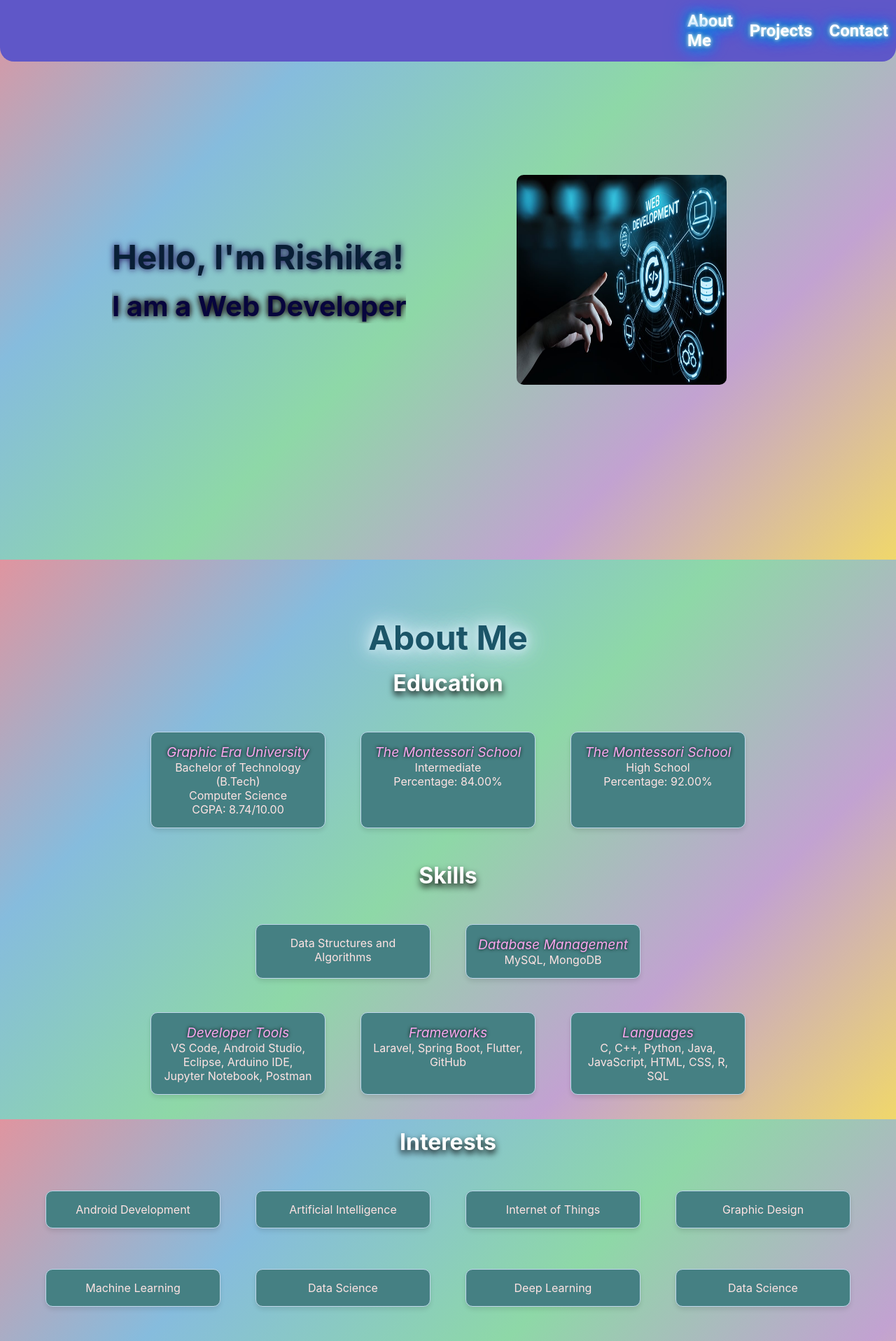
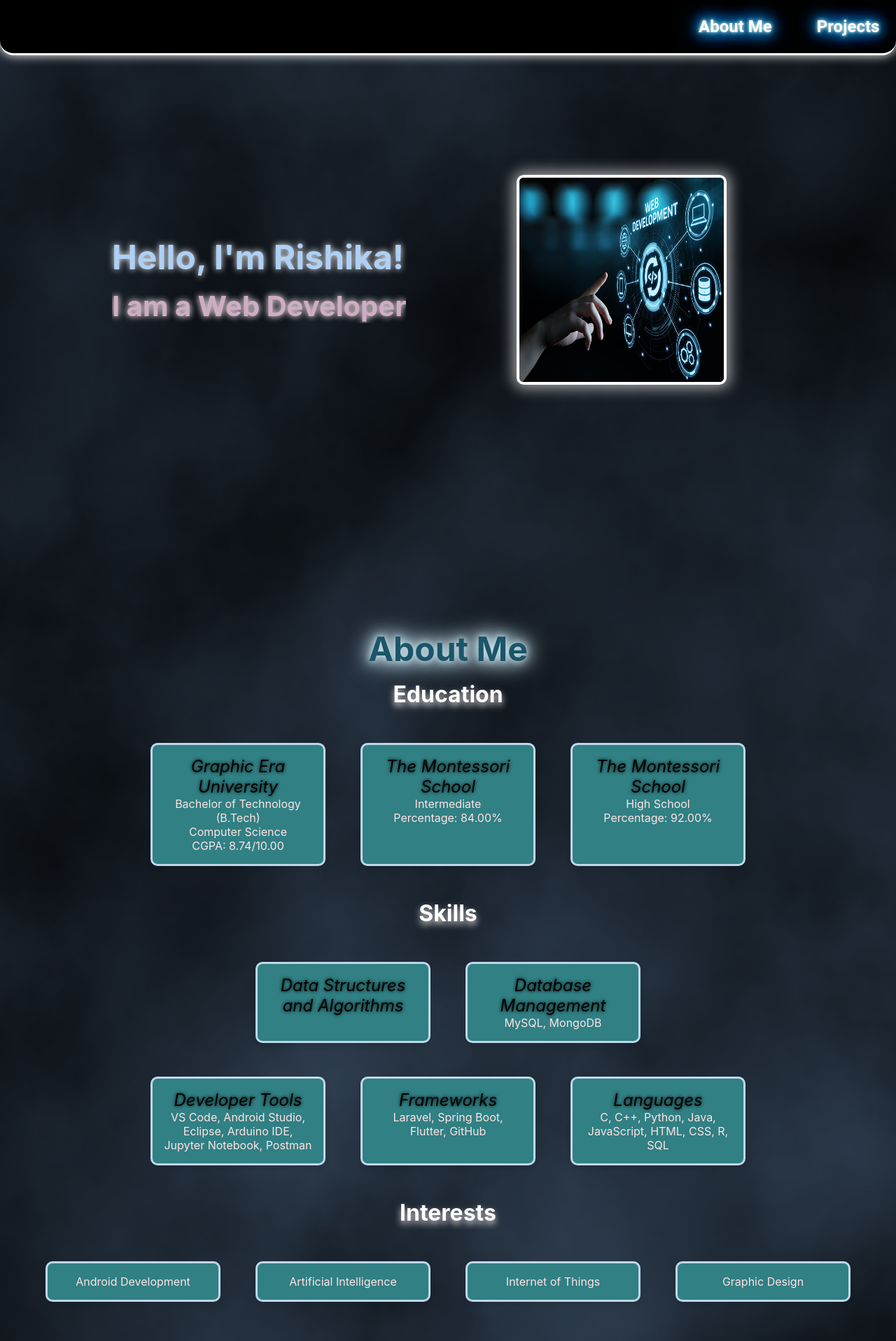
Before and after one commit to rishika555/Portfolio, a React (Create React App) app: page / in a window 1280 px wide. Shown: the top 1917 px of the page at 70% size. Built offline with nearby package versions, Linux system fonts and the light colour scheme.

Commit message:
Fix: Updated background image path and corrected multiple files

```diff
--- a/package.json
+++ b/package.json
@@ -7,6 +7,8 @@
     "@testing-library/jest-dom": "^5.17.0",
     "@testing-library/react": "^13.4.0",
     "@testing-library/user-event": "^13.5.0",
+    "aos": "^2.3.4",
+    "gsap": "^3.12.5",
     "my-portfolio": "file:",
     "react": "^18.2.0",
     "react-dom": "^18.2.0",
@@ -38,5 +40,8 @@
       "last 1 firefox version",
       "last 1 safari version"
     ]
+  },
+  "devDependencies": {
+    "@babel/plugin-proposal-private-property-in-object": "^7.21.11"
   }
 }
--- a/src/App.css
+++ b/src/App.css
@@ -7,9 +7,10 @@
 }
 
   body {
-    background: linear-gradient(135deg, #df95a0, #86bcdd, #8ed8a7, #c2a2d1, #f0d76b);
+    /*background: linear-gradient(135deg, #df95a0, #86bcdd, #8ed8a7, #c2a2d1, #f0d76b);*/
+    background-image: url('./bg.png');
     background-size: 400% 400%; /* Adds a subtle dynamic look if animated */
-    animation: gradientShift 15s ease infinite; /* Optional: Add animation for a flowing effect */
+    animation: gradientShift 30s ease infinite; /* Optional: Add animation for a flowing effect */
   height: 100vh;
   margin: 0;
 }
--- a/src/App.js
+++ b/src/App.js
@@ -7,11 +7,9 @@ import Projects from "./components/Projects";
 import Certifications from "./components/Certifications";
 import './App.css';
 
-
 export default function App() {
   return (
     <>
-      {/* Adding the 3D background */}
       <main>
         <Navbar />
         <First />
--- a/src/components/About.css
+++ b/src/components/About.css
@@ -10,7 +10,7 @@ body {
   display: flex;
   flex-direction: column;
   align-items: center;
-  padding-top: 2rem;
+  padding-top: 3rem;
   box-sizing: border-box;
   position: relative;
   min-height: auto; /* Allow the section to take up as much space as needed */
@@ -38,7 +38,7 @@ body {
 .about-heading {
   font-size: 2rem;
   font-weight: bold;
-  text-shadow: black 0 5px 10px;
+  text-shadow: rgb(225, 220, 220) 0 5px 10px;
   display: inline-block;
 }
 
@@ -59,28 +59,45 @@ body {
 
 /* Card styling */
 .card {
-  background: #458083 !important; /* Muted teal for a calm and refined look */
-  border: 1px solid #BFD7EA; /* Light pastel border to complement the background */
+  background: #308084 !important; /* Muted teal for a calm and refined look */
+  border: 3px solid #BFD7EA; /* Light pastel border to complement the background */
   color: #FFE3E3; /* Soft pink for the text */
   padding: 1rem;
   width: 250px;
   border-radius: 10px;
   box-shadow: 0 4px 6px rgba(0, 0, 0, 0.1); /* Subtle and modern shadow */
-  transition: transform 0.3s ease, box-shadow 0.3s ease;
+  transition: transform 0.2s ease, box-shadow 0.2s ease, border-color 0.2s ease;
   margin-bottom: 0.5rem;
 }
 
+/* Hover effect for card */
 .card:hover {
   transform: translateY(-5px); /* Subtle hover lift */
   box-shadow: 0 6px 10px rgba(0, 0, 0, 0.2); /* Slightly stronger shadow on hover */
+  animation: cardGlow 1.5s infinite; /* Apply glowing animation */
 }
 
+/* Keyframes for glowing border */
+@keyframes cardGlow {
+  0% {
+    border-color: #ffe3e3;
+    box-shadow: 0 0 5px #ffe3e3, 0 0 10px #ffe3e3, 0 0 20px #ffe3e3, 0 0 30px #ffe3e3;
+  }
+  50% {
+    border-color: #f9a7ee;
+    box-shadow: 0 0 10px #f9a7ee, 0 0 20px #f9a7ee, 0 0 30px #f9a7ee, 0 0 40px #f9a7ee;
+  }
+  100% {
+    border-color: #ffe3e3;
+    box-shadow: 0 0 5px #ffe3e3, 0 0 10px #ffe3e3, 0 0 20px #ffe3e3, 0 0 30px #ffe3e3;
+  }
+}
 
 /* School name styling */
 .card p:first-of-type {
-  font-size: 1.2rem; /* Increased font size */
+  font-size: 1.5rem; /* Increased font size */
   font-style: italic;
-  color: #f9a7ee; /* Changed text color to black */
+  color: #000000; /* Changed text color to black */
   text-shadow: 0 0 5px black; /* White boundary (shine) */
 }
 
--- a/src/components/About.js
+++ b/src/components/About.js
@@ -1,7 +1,18 @@
-import React from "react";
+import React, { useEffect } from "react";
+import AOS from "aos"; // Import AOS
+import "aos/dist/aos.css"; // Import AOS styles
 import "./About.css"; // Ensure you have this import
 
 export default function About() {
+  // Initialize AOS
+  useEffect(() => {
+    AOS.init({
+      duration: 1000, // Animation duration in milliseconds
+      easing: "ease-in-out", // Easing function
+      once: false, // Whether animation should happen only once
+    });
+  }, []);
+
   const staggerText = (text) => {
     return text.split("").map((letter, index) => (
       <span key={index} style={{ "--char-index": index }}>
@@ -12,69 +23,67 @@ export default function About() {
 
   return (
     <section id="about" className="about-section">
-      <div className="about-container">
-        <h1 className="blink">About Me</h1>
-        <h1 className="about-heading">Education</h1>
-        <div className="card-container">
-          <div className="card">
+      <div className="about-container" data-aos="fade-up">
+        <h1 className="blink" data-aos="zoom-in">About Me</h1>
+        <h1 className="about-heading" data-aos="fade-right">Education</h1>
+        <div className="card-container" data-aos="fade-up">
+          <div className="card" data-aos="flip-left">
             <p>Graphic Era University</p>
             <p>Bachelor of Technology (B.Tech)</p>
             <p>Computer Science</p>
             <p>CGPA: 8.74/10.00</p>
           </div>
-          <div className="card">
+          <div className="card" data-aos="flip-left">
             <p>The Montessori School</p>
             <p>Intermediate</p>
             <p>Percentage: 84.00%</p>
           </div>
-          <div className="card">
+          <div className="card" data-aos="flip-left">
             <p>The Montessori School</p>
             <p>High School</p>
             <p>Percentage: 92.00%</p>
           </div>
         </div>
 
-        <h1 className="about-heading">Skills</h1>
-        <div className="card-container">
-          <div className="card">Data Structures and Algorithms</div>
-          <div className="card">
+        <h1 className="about-heading" data-aos="fade-right">Skills</h1>
+        <div className="card-container" data-aos="fade-up">
+          <div className="card" data-aos="flip-left"><p>Data Structures and Algorithms</p></div>
+          <div className="card" data-aos="flip-left">
             <p>Database Management</p>
             <p>MySQL, MongoDB</p>
           </div>
         </div>
 
-        <div className="card-container">
-          <div className="card">
+        <div className="card-container" data-aos="fade-up">
+          <div className="card" data-aos="flip-left">
             <p>Developer Tools</p>
             <p>
               VS Code, Android Studio, Eclipse, Arduino IDE, Jupyter Notebook,
               Postman
             </p>
           </div>
-          <div className="card">
+          <div className="card" data-aos="flip-left">
             <p>Frameworks</p>
             <p>Laravel, Spring Boot, Flutter, GitHub</p>
           </div>
-          <div className="card">
+          <div className="card" data-aos="flip-left">
             <p>Languages</p>
             <p>C, C++, Python, Java, JavaScript, HTML, CSS, R, SQL</p>
           </div>
         </div>
 
-        <h1 className="about-heading">Interests</h1>
-        <div className="card-container">
-          <div className="card">Android Development</div>
-          <div className="card">Artificial Intelligence</div>
-          <div className="card">Internet of Things</div>
-          <div className="card">Graphic Design</div>
-          <div className="card">Machine Learning</div>
-          <div className="card">Data Science</div>
-          <div className="card">Deep Learning </div>
-          <div className="card">Data Science</div>
-          <div className="card">Natural Language Processing</div>
+        <h1 className="about-heading" data-aos="fade-right">Interests</h1>
+        <div className="card-container" data-aos="fade-up">
+          <div className="card" data-aos="zoom-in">Android Development</div>
+          <div className="card" data-aos="zoom-in">Artificial Intelligence</div>
+          <div className="card" data-aos="zoom-in">Internet of Things</div>
+          <div className="card" data-aos="zoom-in">Graphic Design</div>
+          <div className="card" data-aos="zoom-in">Machine Learning</div>
+          <div className="card" data-aos="zoom-in">Data Science</div>
+          <div className="card" data-aos="zoom-in">Deep Learning</div>
+          <div className="card" data-aos="zoom-in">Natural Language Processing</div>
         </div>
-        </div>
-
+      </div>
     </section>
   );
 }
--- a/src/components/Certifications.js
+++ b/src/components/Certifications.js
@@ -62,14 +62,15 @@ export default function Certifications() {
 
   return (
     <section id="certifications" className="certifications-section">
-      <h1 className="certifications-heading">Certifications</h1>
+      <h1 className="certifications-heading" data-aos="fade-up">
+        Certifications
+      </h1>
       <div className="certificates-container">
         {certificates.map((cert) => (
           <div className="certificate-card" key={cert.id}>
             <p>{cert.title}</p>
             <div className="certificate-popup">
               <img src={cert.image} alt={cert.title} />
-              <p className="certificate-description">{cert.description}</p>
             </div>
           </div>
         ))}
--- a/src/components/First.css
+++ b/src/components/First.css
@@ -28,15 +28,15 @@
 .static-text {
   font-size: 3rem;
   font-weight: bold;
-  color: rgb(9, 31, 54);
-  text-shadow: 0 0 10px rgb(26, 4, 80);
+  color: rgb(174, 208, 245);
+  text-shadow: 0 0 10px rgb(249, 248, 251);
 }
 
 .dynamic-text {
   font-size: 2.5rem; /* Adjusted size to fit better */
-  color: rgb(7, 5, 61);
+  color: rgb(208, 172, 198);
   font-weight: bold;
-  text-shadow: 0 0 10px black, 0 0 10px rgb(94, 81, 81);
+  text-shadow: 0 0 10px rgb(241, 236, 236), 0 0 10px rgb(94, 81, 81);
   margin-top: 1rem; /* Space between static and dynamic text */
   transition: all 0.5s ease;
   white-space: nowrap; /* Ensure text does not wrap */
@@ -57,5 +57,12 @@
   height: 100%;
   backface-visibility: hidden;
   border-radius: 10px;
-  transition: transform 1s;
+  transition: transform 1s, box-shadow 0.5s ease-in-out; /* Smooth transition for the glow */
+  border: 4px solid white; /* White border */
+  box-shadow: 0 0 20px 5px rgba(255, 255, 255, 0.6); /* Glowing effect */
 }
+
+/* Optional: Glow intensifies on hover */
+.image-container img:hover {
+  box-shadow: 0 0 30px 10px rgba(255, 255, 255, 0.8); /* Stronger glow on hover */
+}
--- a/src/components/Navbar.css
+++ b/src/components/Navbar.css
@@ -1,6 +1,6 @@
 /* Navbar container */
 .bg-gradient {
-  background: rgb(95, 87, 200);
+  background: rgb(0, 0, 0); /* Black background */
   border-bottom-left-radius: 20px;
   border-bottom-right-radius: 20px;
   padding: 1rem 2rem; /* Ensure adequate padding */
@@ -13,20 +13,24 @@
   left: 0; /* Align to the left */
   right: 0; /* Align to the right */
   z-index: 1000; /* Ensure it stays above other elements */
+  border-bottom: 3px solid white; /* Bold white lower boundary */
+  box-shadow: 0 0 15px white; /* Shining effect */
 }
 
 /* Title styling */
 .title-font {
   font-size: 1.5rem;
-  color: white;
+  color: white; /* White text for the title */
+  flex-grow: 1; /* Ensure title takes available space */
 }
 
 /* Navigation container */
 nav {
   padding-left: 950px;
   display: flex; /* Horizontal alignment for buttons */
-  gap: 1.5rem; /* Add space between nav items */
+  gap: 2rem; /* Add space between nav items */
   align-items: center; /* Vertically center nav items */
+  margin-left: auto; /* Push nav items to the right */
 }
 
 /* Individual nav items */
@@ -35,13 +39,15 @@ nav {
   font-family: 'Roboto', sans-serif;
   font-size: 1rem;
   position: relative;
-  transition: color 0.3s ease;
-  color: white; /* Default color for nav items */
+  transition: color 0.3s ease, background-color 0.3s ease; /* Add transition for background color */
+  color: white; /* White text color for nav items */
   cursor: pointer;
+  padding: 0.5rem 1rem; /* Add padding for better click area */
+  white-space: nowrap; /* Prevent wrapping of nav items */
 }
 
 .nav-item:hover {
-  color: #f18baf; /* Change color on hover */
+  color: white; /* Keep text white on hover */
 }
 
 /* Glow effect */
```
Also changed, not shown: src/components/Certifications.css (+4 -3 lines), src/components/Contact.js (+51 -12 lines), src/components/Projects.css (+46 -0 lines), src/components/Projects.js (+23 -11 lines), src/bg.png (added), 1 other file (tests, documents, lock files or other folders).
